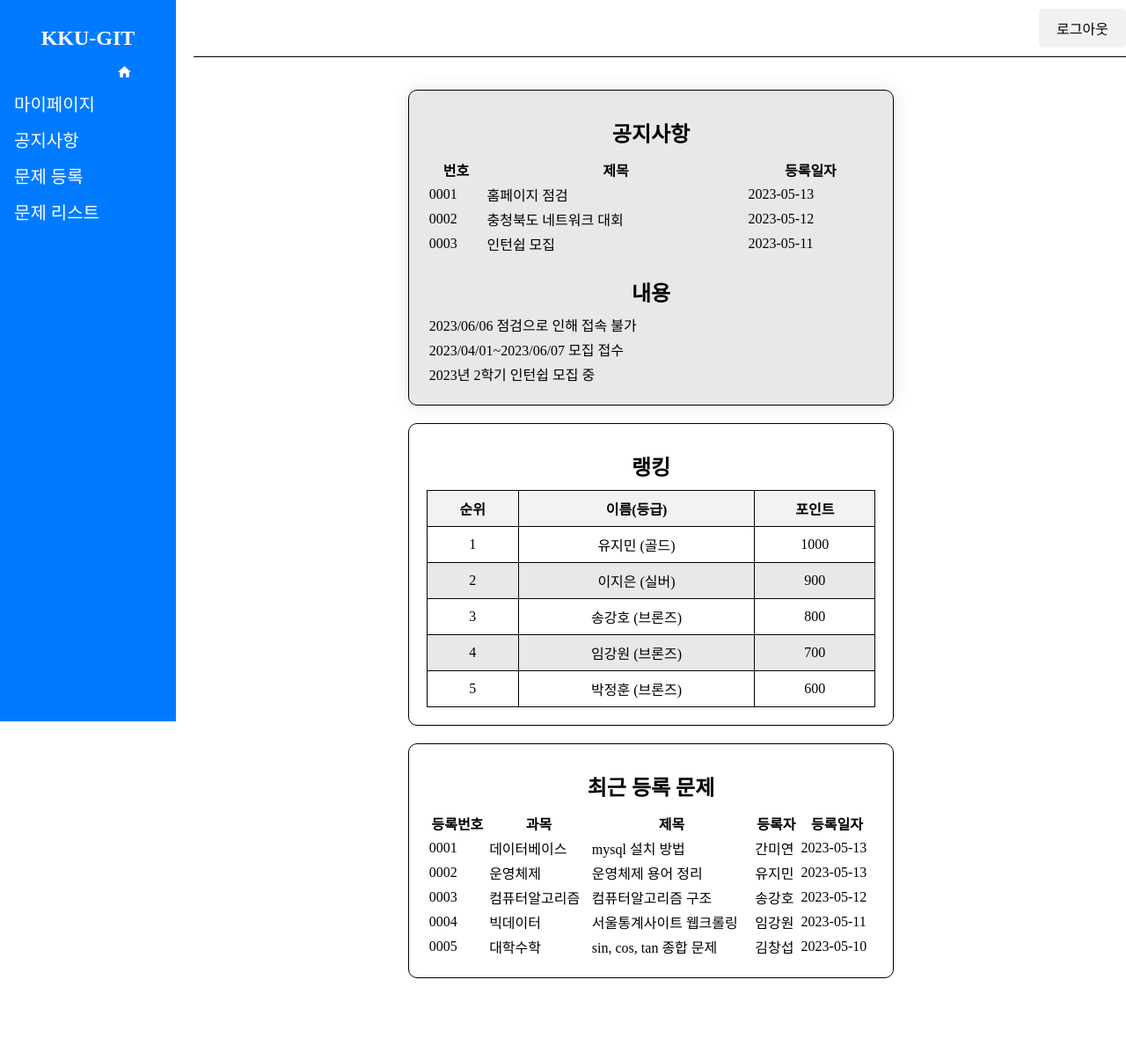
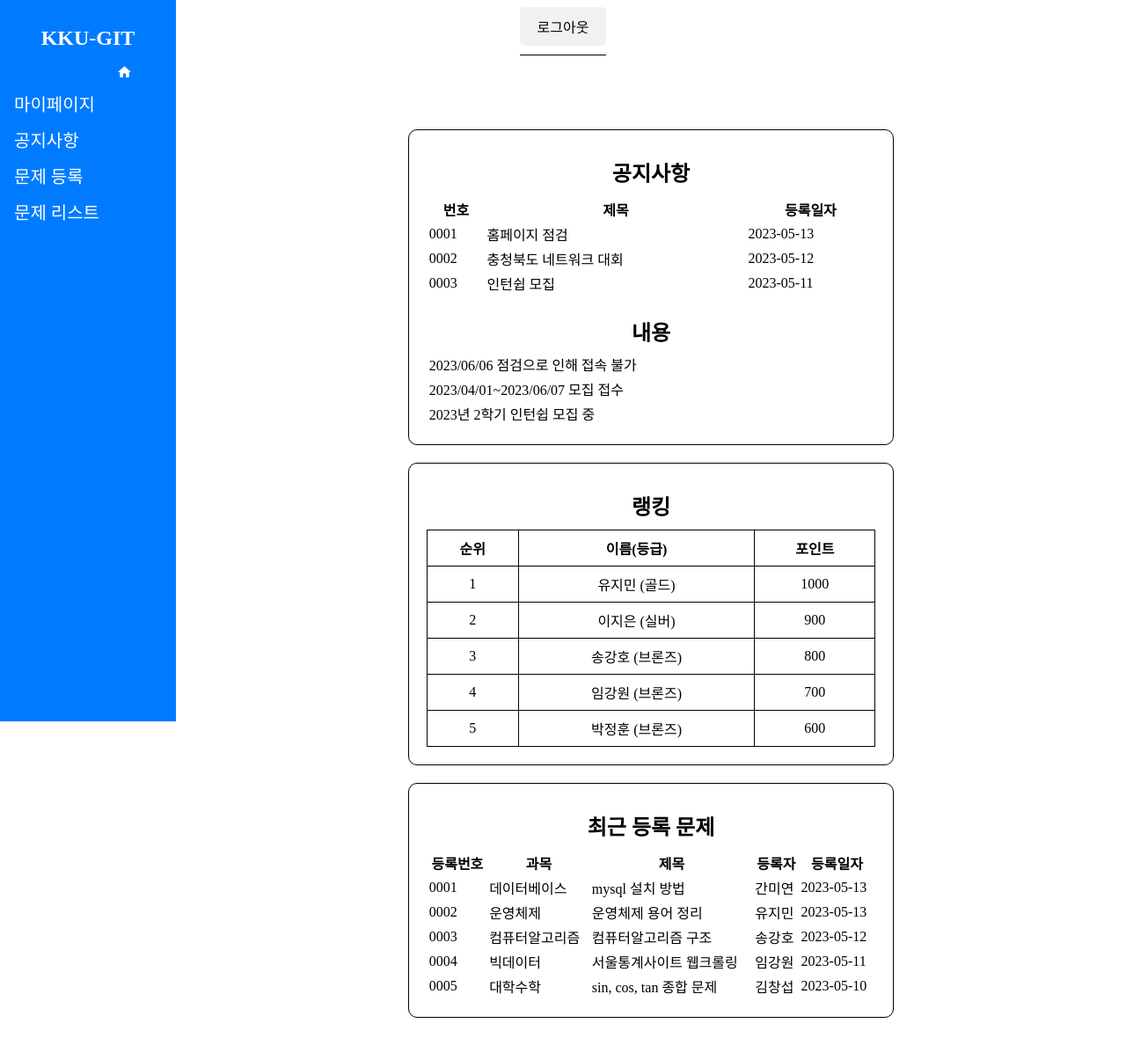
Before and after one commit to JeongHunsss/KKU-GIT, a PHP site: page /main/main.php in a window 1280 px wide. Shown: the whole page at 88% size. Before the commit the page ends 1112 px from the top, so only its background shows below. Run offline with PHP 8.4, Linux system fonts and the light colour scheme.

Commit message:
버그 수정

```diff
--- a/main/css/main.css
+++ b/main/css/main.css
@@ -5,24 +5,43 @@ body {
     justify-content: center;
 }
 
-.notice-wrapper {
-    display: flex;
-    justify-content: center;
-    align-items: flex-start;
+.sidebar {
+    top: 0;
+    left: 0;
+    width: 200px;
     height: 100vh;
 }
 
-.notice-box {
-    border: 2px solid black;
-    border-radius: 30px;
-    background-color: #e8e8e8;
-    box-shadow: 0px 0px 20px rgba(0, 0, 0, 0.1);
-    padding: 40px;
-    margin: 20px;
-    width: 40%;
+.top-bar {
+    position: fixed;
+    top: 0;
+    left: 200px;
+    width: calc(100% - 200px);
+    padding: 10px;
 }
 
-.notice-box h2 {
+.content-wrapper {
+    margin-left: 200px;
+    display: flex;
+    flex-direction: column;
+    align-items: center;
+    justify-content: flex-start;
+    padding: 20px;
+}
+
+.notice-box,
+.rank-box,
+.recent-problem-box {
+    border: 1px solid black;
+    border-radius: 10px;
+    padding: 20px;
+    margin-bottom: 20px;
+    width: 100%;
+}
+
+.notice-box h2,
+.rank-box h2,
+.recent-problem-box h2 {
     color: black;
 }
 
@@ -30,14 +49,15 @@ body {
 .ranking-table,
 .recent-problem-table {
     width: 100%;
+    margin-top: 10px;
 }
 
 .notice-content-title {
     text-align: center;
     font-weight: bold;
     font-size: 24px;
-    padding-top: 20px;
-    padding-bottom: 10px;
+    padding-top: 10px;
+    padding-bottom: 5px;
 }
 
 .transparent-table {
@@ -53,17 +73,6 @@ body {
     text-align: center;
 }
 
-.transparent-table th {
-    background-color: #f2f2f2;
-}
-
-.transparent-table tr:nth-child(even) {
-    background-color: #e8e8e8;
-}
-
-.transparent-table tr:hover {
-    background-color: #d1d1d1;
-}
 
 .recent-problem-table {
     width: 100%;
--- a/main/main.php
+++ b/main/main.php
@@ -6,97 +6,14 @@
     <link rel="stylesheet" type="text/css" href="../bars/css/side_bar.css">
     <link rel="stylesheet" type="text/css" href="../bars/css/top_bar.css">
     <link rel="stylesheet" type="text/css" href="./css/main.css">
-    <style>
-        body {
-            display: flex;
-            flex-direction: column;
-            align-items: center;
-            justify-content: center;
-        }
-
-        .sidebar {
-            top: 0;
-            left: 0;
-            width: 200px;
-            height: 100vh;
-        }
-
-        .top-bar {
-            position: fixed;
-            top: 0;
-            left: 200px;
-            width: calc(100% - 200px);
-            padding: 10px;
-        }
-
-        .content-wrapper {
-            margin-left: 200px;
-            display: flex;
-            flex-direction: column;
-            align-items: center;
-            justify-content: flex-start;
-            padding: 20px;
-        }
-
-        .notice-box,
-        .rank-box,
-        .recent-problem-box {
-            border: 1px solid black;
-            border-radius: 10px;
-            padding: 20px;
-            margin-bottom: 20px;
-            width: 100%;
-        }
-
-        .notice-box h2,
-        .rank-box h2,
-        .recent-problem-box h2 {
-            color: black;
-        }
-
-        .notice-table,
-        .ranking-table,
-        .recent-problem-table {
-            width: 100%;
-            margin-top: 10px;
-        }
-
-        .notice-content-title {
-            text-align: center;
-            font-weight: bold;
-            font-size: 24px;
-            padding-top: 10px;
-            padding-bottom: 5px;
-        }
-
-        .transparent-table {
-            border-collapse: collapse;
-            width: 100%;
-            text-align: center;
-        }
-
-        .transparent-table th,
-        .transparent-table td {
-            border: 1px solid black;
-            padding: 8px;
-            text-align: center;
-        }
-
-
-        .recent-problem-table {
-            width: 100%;
-            table-layout: auto;
-        }
-    </style>
 </head>
 <body>
     <div class="sidebar">
         <?php include '../bars/side_bar.php'; ?>
     </div>
 
-    <div class="top-bar">
-        <?php include '../bars/top_bar.php'; ?>
-    </div>
+    <?php include '../bars/top_bar.php'; ?>
+
 
     <br><br><br>
 
```
